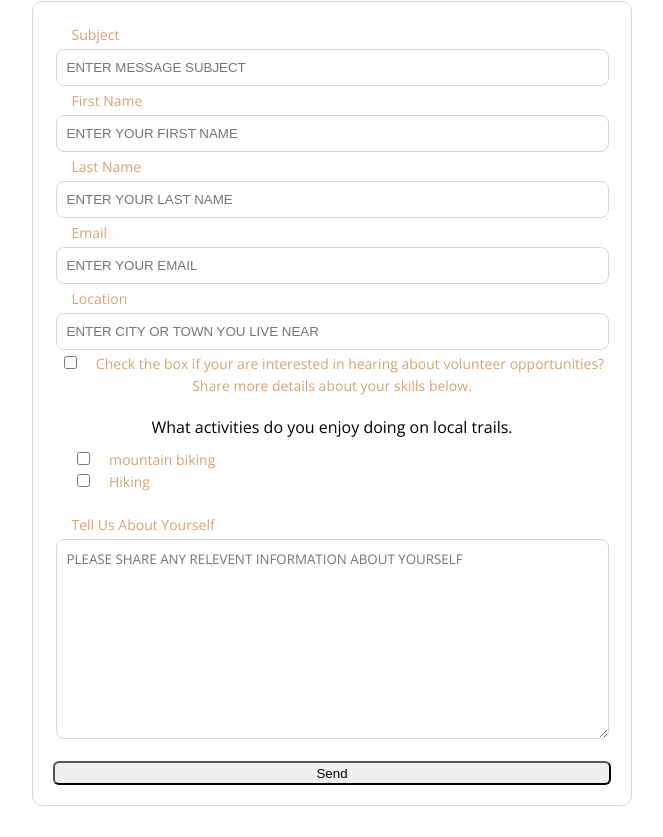
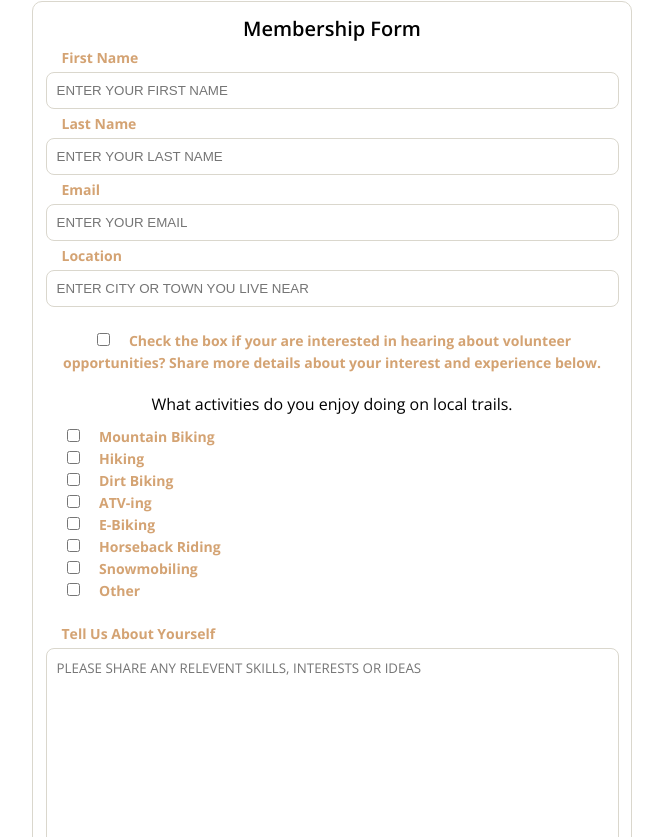
Before and after one commit to MrPreachez/saats, a React (Create React App) app: page /memberForm in a window 1280 px wide. Shown: the part 263-1100 px from the top of the page, without its empty margins (308-971 px from the left). Built offline with nearby package versions, Linux system fonts and the light colour scheme.

Commit message:
final input fields and styling for general member form

```diff
--- a/src/pages/MemberForm/MemberForm.js
+++ b/src/pages/MemberForm/MemberForm.js
@@ -8,6 +8,12 @@ const MemberForm = forwardRef(({ memberFormTopRef }, ref) => {
   const [volunteerCheckbox, setVolunteerCheckbox] = useState(false);
   const [activityCheckboxA, setActivityCheckboxA] = useState(false);
   const [activityCheckboxB, setActivityCheckboxB] = useState(false);
+  const [activityCheckboxC, setActivityCheckboxC] = useState(false);
+  const [activityCheckboxD, setActivityCheckboxD] = useState(false);
+  const [activityCheckboxE, setActivityCheckboxE] = useState(false);
+  const [activityCheckboxF, setActivityCheckboxF] = useState(false);
+  const [activityCheckboxG, setActivityCheckboxG] = useState(false);
+  const [activityCheckboxH, setActivityCheckboxH] = useState(false);
 
   const sendEmail = (e) => {
     e.preventDefault();
@@ -45,15 +51,7 @@ const MemberForm = forwardRef(({ memberFormTopRef }, ref) => {
         className="memberform__form"
       >
         <div className="memberform__subject--wrapper">
-          <label className="memberform__subject memberform__label">
-            Subject
-          </label>
-          <input
-            className="memberform__subject-field memberform__field"
-            type="text"
-            placeholder="ENTER MESSAGE SUBJECT"
-            name="from_subject"
-          />
+          <h3 className="memberform__subject-title">Membership Form</h3>
         </div>
         <div className="memberform__name--wrapper">
           <label className="memberform__name memberform__label">
@@ -106,10 +104,13 @@ const MemberForm = forwardRef(({ memberFormTopRef }, ref) => {
           />
           <label className="memberform__volunteering memberform__label">
             Check the box if your are interested in hearing about volunteer
-            opportunities? Share more details about your skills below.
+            opportunities? Share more details about your interest and experience
+            below.
           </label>
         </div>
-        <p className="memberform__activity-title">What activities do you enjoy doing on local trails.</p>
+        <p className="memberform__activity-title">
+          What activities do you enjoy doing on local trails.
+        </p>
         <div className="memberform__activity-Container">
           <div className="memberform__activity--wrapperA">
             <input
@@ -121,7 +122,7 @@ const MemberForm = forwardRef(({ memberFormTopRef }, ref) => {
               onChange={(e) => setActivityCheckboxA(e.target.checked)}
             />
             <label className="memberform__volunteering memberform__label">
-              mountain biking
+              Mountain Biking
             </label>
           </div>
           <div className="memberform__activity--wrapperB">
@@ -137,6 +138,84 @@ const MemberForm = forwardRef(({ memberFormTopRef }, ref) => {
               Hiking
             </label>
           </div>
+          <div className="memberform__activity--wrapperC">
+            <input
+              className="activityCheckboxC memberform__field"
+              type="checkbox"
+              id="activityID"
+              checked={activityCheckboxC}
+              name="activityCheckboxC"
+              onChange={(e) => setActivityCheckboxC(e.target.checked)}
+            />
+            <label className="memberform__volunteering memberform__label">
+              Dirt Biking
+            </label>
+          </div>
+          <div className="memberform__activity--wrapperD">
+            <input
+              className="activityCheckboxD memberform__field"
+              type="checkbox"
+              id="activityID"
+              checked={activityCheckboxD}
+              name="activityCheckboxD"
+              onChange={(e) => setActivityCheckboxD(e.target.checked)}
+            />
+            <label className="memberform__volunteering memberform__label">
+              ATV-ing
+            </label>
+          </div>
+          <div className="memberform__activity--wrapperE">
+            <input
+              className="activityCheckboxE memberform__field"
+              type="checkbox"
+              id="activityID"
+              checked={activityCheckboxE}
+              name="activityCheckboxE"
+              onChange={(e) => setActivityCheckboxE(e.target.checked)}
+            />
+            <label className="memberform__volunteering memberform__label">
+              E-Biking
+            </label>
+          </div>
+          <div className="memberform__activity--wrapperF">
+            <input
+              className="activityCheckboxF memberform__field"
+              type="checkbox"
+              id="activityID"
+              checked={activityCheckboxF}
+              name="activityCheckboxF"
+              onChange={(e) => setActivityCheckboxF(e.target.checked)}
+            />
+            <label className="memberform__volunteering memberform__label">
+              Horseback Riding
+            </label>
+          </div>
+          <div className="memberform__activity--wrapperG">
+            <input
+              className="activityCheckboxG memberform__field"
+              type="checkbox"
+              id="activityID"
+              checked={activityCheckboxG}
+              name="activityCheckboxG"
+              onChange={(e) => setActivityCheckboxG(e.target.checked)}
+            />
+            <label className="memberform__volunteering memberform__label">
+              Snowmobiling
+            </label>
+          </div>
+          <div className="memberform__activity--wrapperH">
+            <input
+              className="activityCheckboxH memberform__field"
+              type="checkbox"
+              id="activityID"
+              checked={activityCheckboxH}
+              name="activityCheckboxH"
+              onChange={(e) => setActivityCheckboxH(e.target.checked)}
+            />
+            <label className="memberform__volunteering memberform__label">
+              Other
+            </label>
+          </div>
         </div>
 
         <div className="memberform__message--wrapper">
@@ -145,7 +224,7 @@ const MemberForm = forwardRef(({ memberFormTopRef }, ref) => {
           </label>
           <textarea
             className="memberform__message-field memberform__field"
-            placeholder="PLEASE SHARE ANY RELEVENT INFORMATION ABOUT YOURSELF"
+            placeholder="PLEASE SHARE ANY RELEVENT SKILLS, INTERESTS OR IDEAS"
             name="message"
           />
         </div>
--- a/src/pages/MemberForm/MemberForm.scss
+++ b/src/pages/MemberForm/MemberForm.scss
@@ -18,7 +18,7 @@
     }
   }
   &__form {
-    padding: 2rem;
+    padding: 1rem;
     margin: 4rem auto;
     height: auto;
     max-width: 60rem;
@@ -42,6 +42,13 @@
   &__subject-field {
     width: 100%;
   }
+  &__label{
+    font-weight: 700;
+  }
+  &__subject-title{
+    margin:0 auto;
+
+  }
   &__name--wrapper {
     @extend .memberform__subject--wrapper;
   }
@@ -63,6 +70,9 @@
   &__message--wrapper {
     @extend .memberform__subject--wrapper;
   }
+  &__volunteering--wrapper {
+    padding-top: 2rem;
+  }
   &__activity-title{
     padding: 2rem 0 1rem 0;
   }
@@ -80,7 +90,17 @@
     font-family: $font-stack;
   }
   &__button {
-    height: 2.4rem;
-    border-radius: 6px;
+    margin:0 auto;
+    height: 4rem;
+    width: 80%;
+    font-size: 1.4rem;
+    font-weight: 600;
+    cursor: pointer;
+    color: Black;
+    background-color: rgba($secondaryA, 65%);
+    border: 2px solid $primaryB;
+    border-radius: 5px;
+    box-shadow: 0.1rem 0.1rem 0.1rem $secondaryC;
+
   }
 }
```
